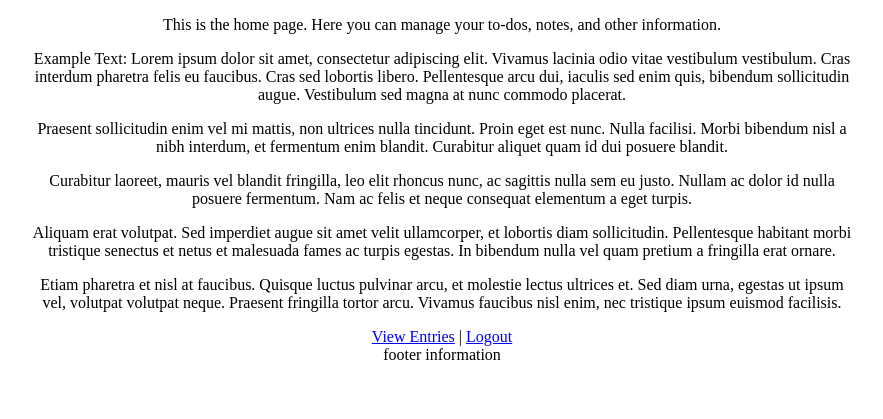
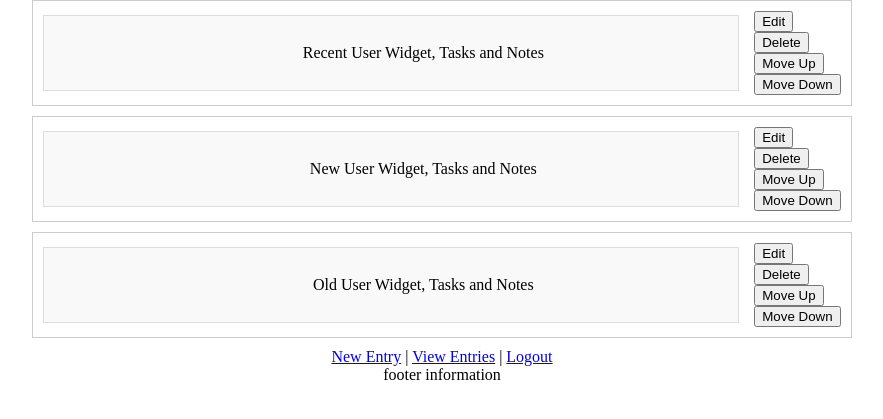
Before and after one commit to JZarins2324/itcapstone_lifestyleapp, a PHP site: page /pages/home.php in a window 1280 px wide. Shown: the part 100-519 px from the top of the page, without its empty margins (198-1081 px from the left). Run offline with PHP 8.4, Linux system fonts and the light colour scheme; the visitor is signed in with stand-in values (Sample User, id 1).

Commit message:
homepage update

```diff
--- a/assets/css/home.css
+++ b/assets/css/home.css
@@ -1,5 +1,4 @@
 
-/* FLEX CSS ENVIRONMENT */
 .site-header {
 	background-color: #333;
 	color: white;
@@ -14,32 +13,46 @@ html, body {
 	padding: 0;
 }
 
-main {
-	display: flex;
-	flex-direction: column;
-	justify-content: space-between;
-	align-items: center;
-}
-
-.layout {
-	display: flex;
-	flex-direction: row;
-}
-
-.left-aside {
-	flex: 0 0 auto;
-}
-
-.main-content {
-	flex-grow: 1;
-
-}
-
-.right-aside {
-	flex: 0 0 auto;
-}
 
 .links-container {
 	text-align: center;
 	width: 100%;
 }
+
+.note-section {
+	border: 1px solid #ccc;
+	padding: 10px;
+	margin-bottom: 10px;
+}
+
+.flex-container {
+	display: flex;
+	justify-content: space-between;
+	align-items: center;
+}
+
+.selectable-text {
+	flex-grow: 1;
+	margin-right: 10px;
+	padding: 10px;
+	border: 1px solid #ddd;
+	overflow: auto;
+	white-space: pre-wrap;
+	cursor: text;
+	background-color: #f9f9f9;
+}
+
+.button-group {
+	display: flex;
+	flex-direction: column;
+	align-items: flex-start;
+}
+
+.button-group input[type="button"] {
+	margin-left: 5px; /* Space between buttons */
+}
+
+.selected {
+	border-color: #007bff;
+	background-color: #e723e7;
+}
--- /dev/null
+++ b/assets/js/toggleSelection.js
@@ -0,0 +1,3 @@
+function toggleSelection(element) {
+	element.classList.toggle('selected');
+}
--- a/pages/home.php
+++ b/pages/home.php
@@ -23,20 +23,51 @@ if(!isset($_SESSION["username"])){
 		<div class="layout">
     <aside class="left-aside"></aside>
 		<main class="main-content">
-		<div class="main">
-		<p>This is the home page. Here you can manage your to-dos, notes, and other information.</p>
-		<p>Example Text: Lorem ipsum dolor sit amet, consectetur adipiscing elit. Vivamus lacinia odio vitae vestibulum vestibulum. Cras interdum pharetra felis eu faucibus. Cras sed lobortis libero. Pellentesque arcu dui, iaculis sed enim quis, bibendum sollicitudin augue. Vestibulum sed magna at nunc commodo placerat.</p>
 
-		<p>Praesent sollicitudin enim vel mi mattis, non ultrices nulla tincidunt. Proin eget est nunc. Nulla facilisi. Morbi bibendum nisl a nibh interdum, et fermentum enim blandit. Curabitur aliquet quam id dui posuere blandit.</p>
 
-		<p>Curabitur laoreet, mauris vel blandit fringilla, leo elit rhoncus nunc, ac sagittis nulla sem eu justo. Nullam ac dolor id nulla posuere fermentum. Nam ac felis et neque consequat elementum a eget turpis.</p>
-
-		<p>Aliquam erat volutpat. Sed imperdiet augue sit amet velit ullamcorper, et lobortis diam sollicitudin. Pellentesque habitant morbi tristique senectus et netus et malesuada fames ac turpis egestas. In bibendum nulla vel quam pretium a fringilla erat ornare.</p>
-
-		<p>Etiam pharetra et nisl at faucibus. Quisque luctus pulvinar arcu, et molestie lectus ultrices et. Sed diam urna, egestas ut ipsum vel, volutpat volutpat neque. Praesent fringilla tortor arcu. Vivamus faucibus nisl enim, nec tristique ipsum euismod facilisis.</p>
-
+		<main class="main-content">
+  	<div class="note-section" onclick="toggleSelection(this)">
+			<div class="flex-container">
+				<div class="selectable-text" contenteditable="false">
+                Recent User Widget, Tasks and Notes
+        </div>
+				<div class="button-group">
+					<input type="button" value="Edit">
+					<input type="button" value="Delete">
+					<input type="button" value="Move Up">
+					<input type="button" value="Move Down">
+				</div>
+			</div>
 		</div>
+		<div class="note-section" onclick="toggleSelection(this)">
+			<div class="flex-container">
+				<div class="selectable-text" contenteditable="false">
+                New User Widget, Tasks and Notes
+        </div>
+				<div class="button-group">
+					<input type="button" value="Edit">
+					<input type="button" value="Delete">
+					<input type="button" value="Move Up">
+					<input type="button" value="Move Down">
+				</div>
+			</div>
+		</div>
+		<div class="note-section" onclick="toggleSelection(this)">
+			<div class="flex-container">
+				<div class="selectable-text" contenteditable="false">
+                Old User Widget, Tasks and Notes
+        </div>
+				<div class="button-group">
+					<input type="button" value="Edit">
+					<input type="button" value="Delete">
+					<input type="button" value="Move Up">
+					<input type="button" value="Move Down">
+        </div>
+    	</div>
+		</div>
+		<script src="../assets/js/toggleSelection.js"></script>
 		<div class="links-container">
+		<a href='input.php'>New Entry</a> |
     <a href='view.php'>View Entries</a> |
     <a href='../server/logout.php'>Logout</a>
 		</div>
```
Also changed, not shown: README.md.
